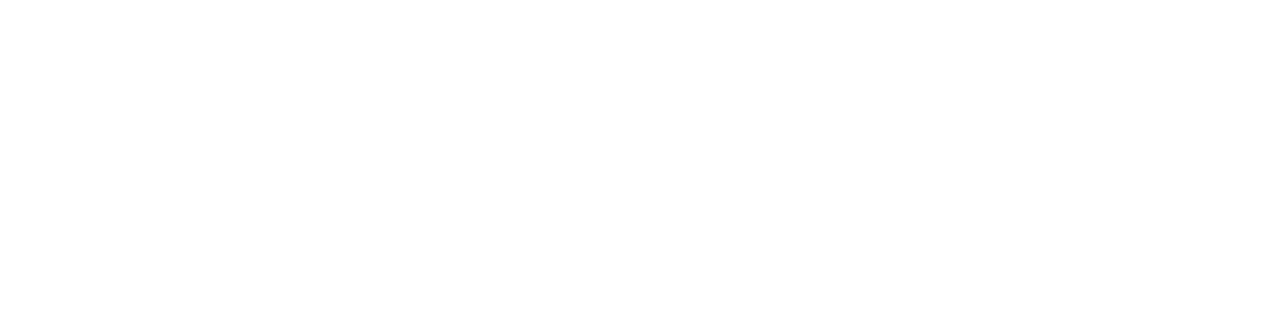
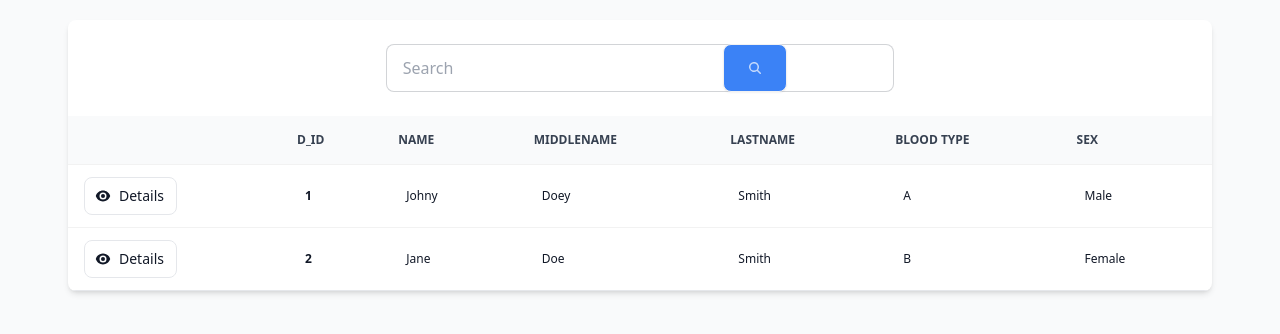
Before and after one commit to wavekanit/modmed, a React (Vite) app in the folder frontend/: page /search_patient in a window 1280 px wide. Before the commit this address had no page. Shown: the top 334 px of the page. Built offline with nearby package versions, Linux system fonts and the light colour scheme.

Commit message:
Changefunction name and file name from PatientInfo to searchPatient

```diff
--- a/frontend/src/App.tsx
+++ b/frontend/src/App.tsx
@@ -11,7 +11,7 @@ import PatientRegisPage from "./components/pages/patientRegisterPage/PatientRegi
 import DocInfo from "./components/pages/docInfo/DoctorInfoPage.tsx";
 import DocDetail from "./components/pages/docInfo/doctorDetailPage.tsx";
 import DocEdit from "./components/pages/docEditInfo/DocEditInfoPage";
-import PatientInfoPage from "./components/pages/patientInfo/PatientInfoPage";
+import SearchPatientPage from "./components/pages/patientInfo/SearchPatientPage";
 
 function App() {
   const isLoggedIn = localStorage.getItem("isLoggedIn");
@@ -38,7 +38,7 @@ function App() {
         {/* <Route path = "/doctorinfo" element = {<DocInfo/>}/> */}
         {/* <Route path = "/doctorinfo/details" element = {<DocDetail/>}/> */}
         {/* <Route path = "/doctorinfo/details/edit" element = {<DocEdit/>}/> */}
-        <Route path = "/manage_patient" element = {<PatientInfoPage />} />
+        <Route path = "/search_patient" element = {<SearchPatientPage />} />
       </Routes>
     </>
   );
--- a/frontend/src/components/Nav.tsx
+++ b/frontend/src/components/Nav.tsx
@@ -33,7 +33,7 @@ export default function Nav({}: Props) {
               <ul className="font-medium flex flex-col p-4 md:p-0 mt-4 border border-gray-100 rounded-lg bg-gray-50 md:flex-row md:space-x-8 rtl:space-x-reverse md:mt-0 md:border-0 md:bg-white dark:bg-gray-800 md:dark:bg-gray-900 dark:border-gray-700">
                 <li>
                   <a
-                    href="/manage_patient"
+                    href="/search_patient"
                     className="block py-2 px-3 text-gray-900 rounded hover:bg-gray-100 md:hover:bg-transparent md:border-0 md:hover:text-blue-700 md:p-0 dark:text-white md:dark:hover:text-blue-500 dark:hover:bg-gray-700 dark:hover:text-white md:dark:hover:bg-transparent"
                     aria-current="page"
                   >
--- a/frontend/src/components/pages/patientInfo/PatientInfoPage.tsx
+++ b/frontend/src/components/pages/patientInfo/SearchPatientPage.tsx
@@ -2,7 +2,7 @@ import axios from "axios";
 import React, { useEffect, useState } from "react";
 import { useNavigate } from "react-router-dom";
 
-export default function PatientInfoPage() {
+export default function SearchPatientPage() {
   const [data, setData] = useState([]);
   const [searching, setSearching] = useState("");
 
```
Also changed, not shown: frontend/src/components/pages/patientInfo/PatientMoreInfoPage.tsx (added).
